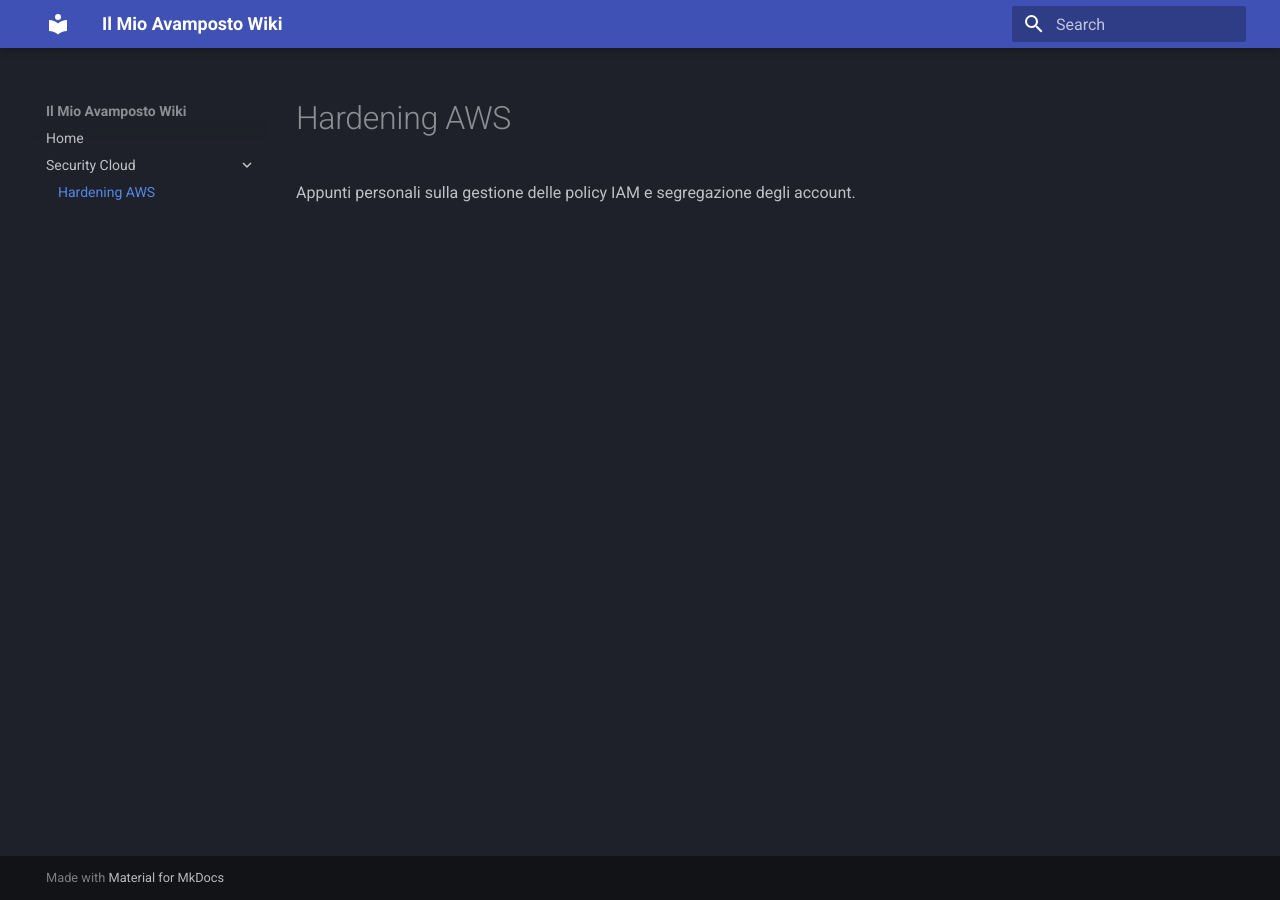
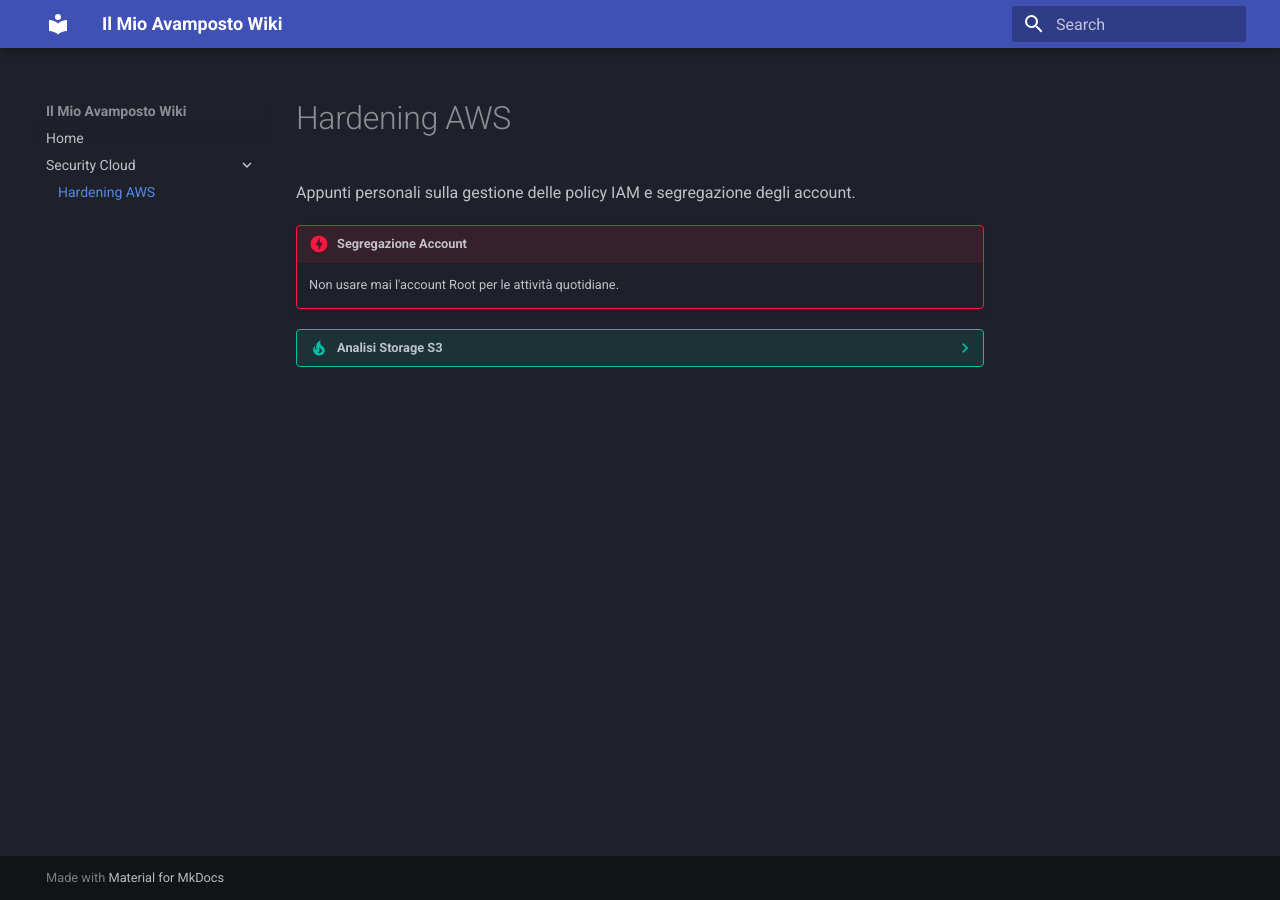
Before and after one commit to VorkenNet/GitHubPages, an MkDocs documentation site: the page built from docs/Sicurezza/aws.md, in a window 1280 px wide. Built offline with MkDocs 1.6.1 and Material for MkDocs 9.7.7, drawn with Linux system fonts in a browser that asks for light colours.

```diff
--- a/docs/Sicurezza/aws.md
+++ b/docs/Sicurezza/aws.md
@@ -1,3 +1,9 @@
 # Hardening AWS
 
 Appunti personali sulla gestione delle policy IAM e segregazione degli account.
+
+!!! danger "Segregazione Account"
+    Non usare mai l'account Root per le attività quotidiane.
+
+??? tip "Analisi Storage S3"
+    Puoi espandere questo blocco collassabile per approfondire l'uso di AWS RAM o l'analisi dei bucket.
--- a/mkdocs.yml
+++ b/mkdocs.yml
@@ -8,3 +8,8 @@ nav:
   - Home: index.md
   - Security Cloud:
     - Hardening AWS: Sicurezza/aws.md
+
+markdown_extensions:
+  - admonition
+  - pymdownx.details
+  - pymdownx.superfences
```
